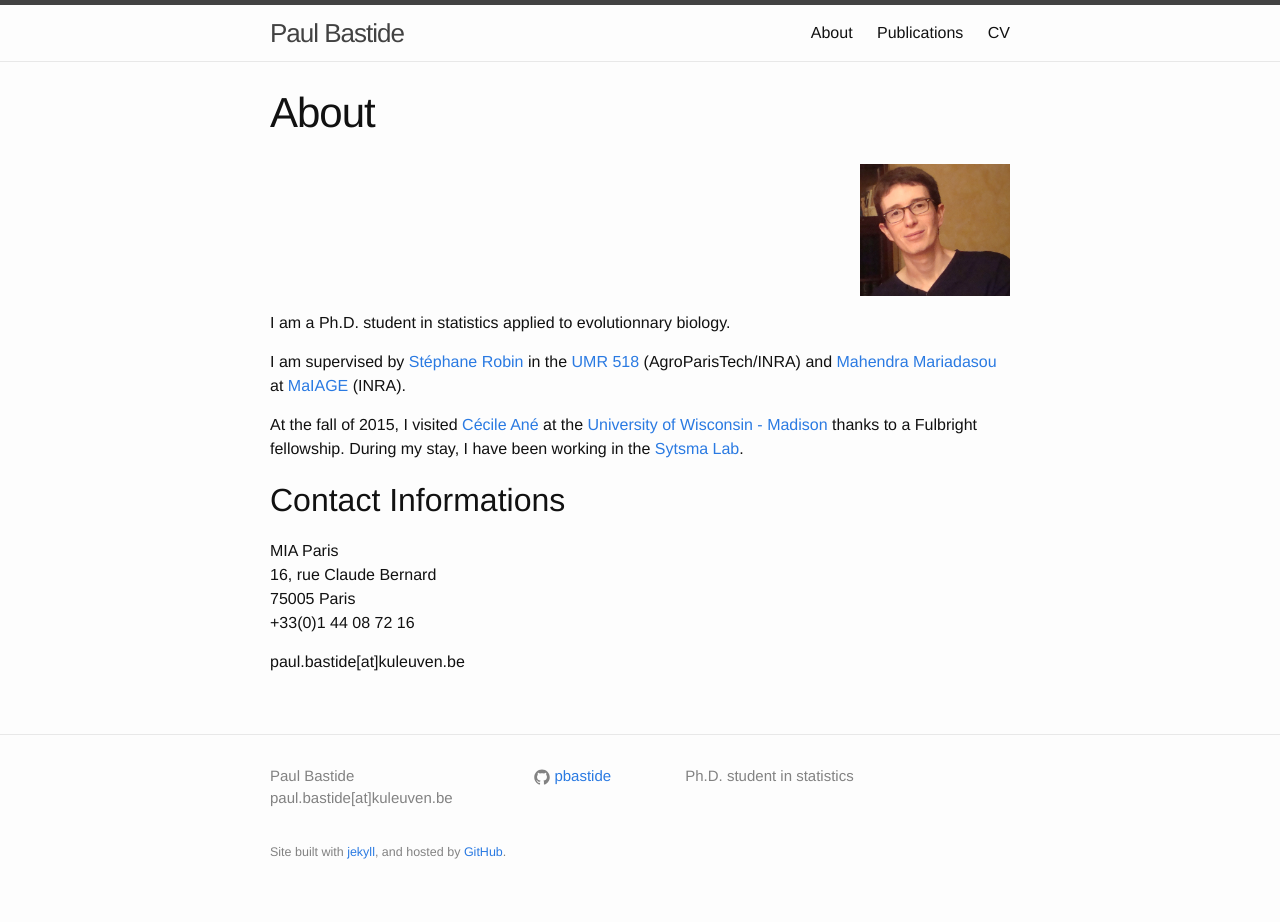
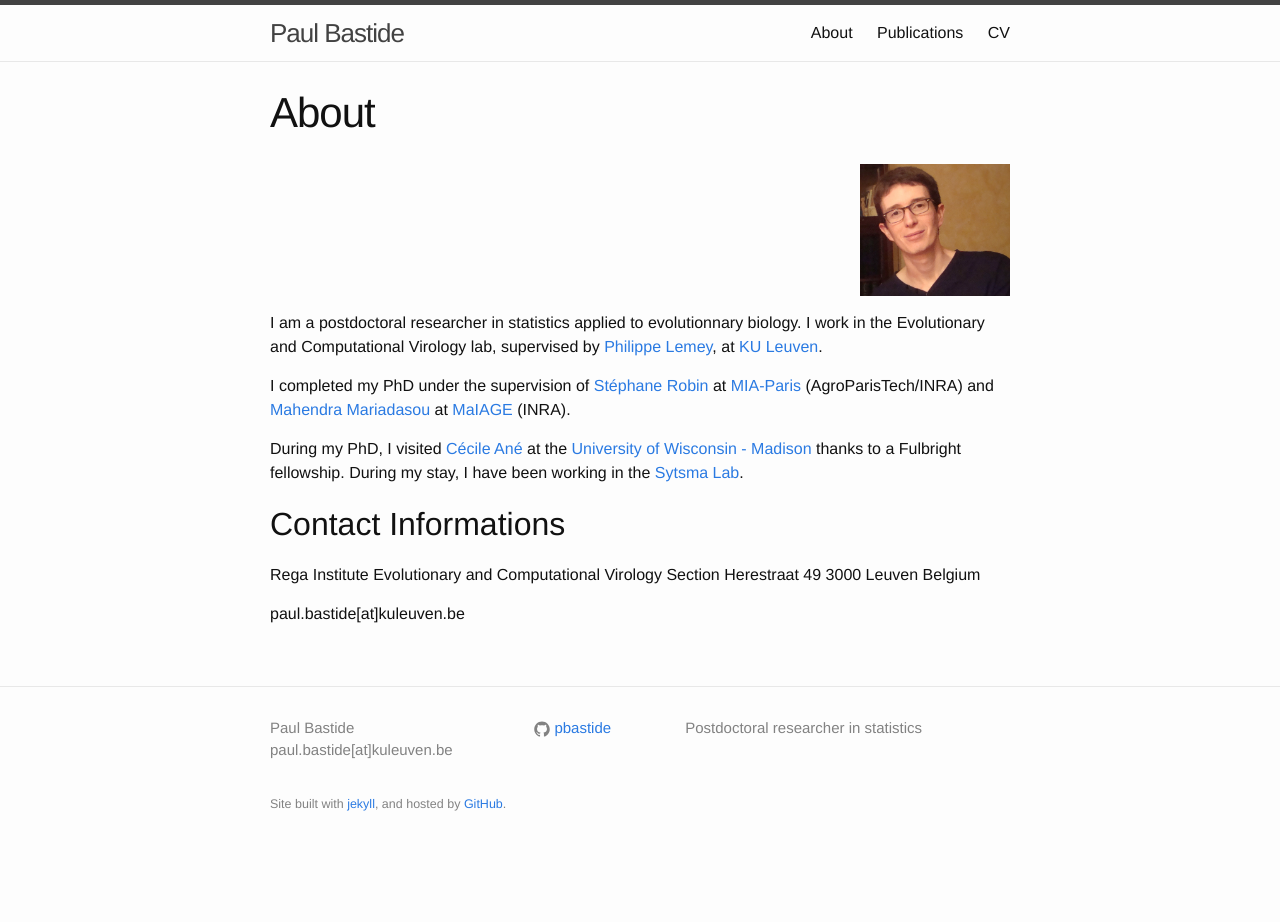
Before and after one commit to pbastide/pbastide.github.io, a Jekyll site: the page built from index.md, in a window 1280 px wide. Built offline with Jekyll 4.4.1, drawn with Linux system fonts in a browser that asks for light colours; after the commit the page ends 900 px from its top, so only the background shows below that.

Commit message:
Update infos.

```diff
--- a/_config.yml
+++ b/_config.yml
@@ -2,7 +2,7 @@
 title: Paul Bastide
 email: paul.bastide[at]kuleuven.be
 description: > # this means to ignore newlines until "baseurl:"
-  Ph.D. student in statistics
+  Postdoctoral researcher in statistics
 baseurl: '' # /pbastide.github.io # the subpath of your site, e.g. /blog/
 # url: "http://yourdomain.com" # the base hostname & protocol for your site
 # twitter_username: jekyllrb
--- a/index.md
+++ b/index.md
@@ -9,22 +9,24 @@ weight : 1
 [photo]: {{site.baseurl}}/docs/DSC03440.JPG
 {: width="150px"}
 
-I am a Ph.D. student in statistics applied to evolutionnary biology.
+I am a postdoctoral researcher in statistics applied to evolutionnary biology. I work in the Evolutionary and Computational Virology lab,
+supervised by [Philippe Lemey](https://rega.kuleuven.be/cev/ecv), at [KU Leuven](https://www.kuleuven.be/english/).
 
-I am supervised by [Stéphane Robin](https://www6.inra.fr/mia-paris/Equipes/Membres/Stephane-Robin)
-in the [UMR 518](https://www6.inra.fr/mia-paris) (AgroParisTech/INRA)
+I completed my PhD under the supervision of [Stéphane Robin](https://www6.inra.fr/mia-paris/Equipes/Membres/Stephane-Robin)
+at [MIA-Paris](https://www6.inra.fr/mia-paris) (AgroParisTech/INRA)
 and [Mahendra Mariadasou](https://mig.jouy.inra.fr/?q=fr/mariadassou) at [MaIAGE](http://maiage.jouy.inra.fr/) (INRA).
 
-At the fall of 2015, I visited [Cécile Ané](http://www.stat.wisc.edu/~ane/)
+During my PhD, I visited [Cécile Ané](http://www.stat.wisc.edu/~ane/)
 at the [University of Wisconsin - Madison](http://www.wisc.edu/)
 thanks to a Fulbright fellowship.
 During my stay, I have been working in the [Sytsma Lab](http://www.botany.wisc.edu/sytsma/SytsmaLab/Welcome.html).
 
 ## Contact Informations
 
-MIA Paris
-16, rue Claude Bernard
-75005 Paris
-+33(0)1 44 08 72 16
+Rega Institute
+Evolutionary and Computational Virology Section
+Herestraat 49
+3000 Leuven
+Belgium
 
 paul.bastide[at]kuleuven.be
```
Also changed, not shown: CV.md (+6 -3 lines), 5 other files.
